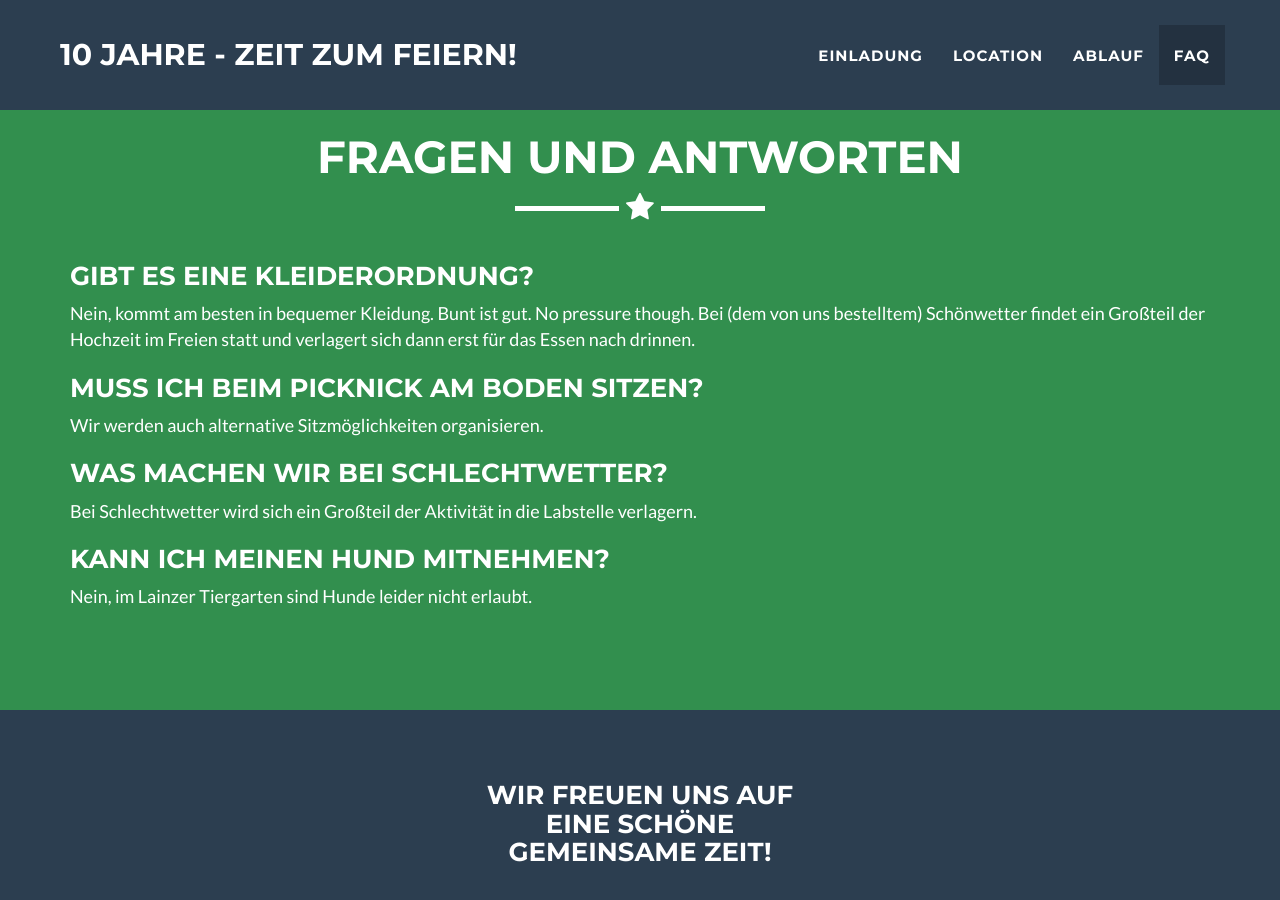
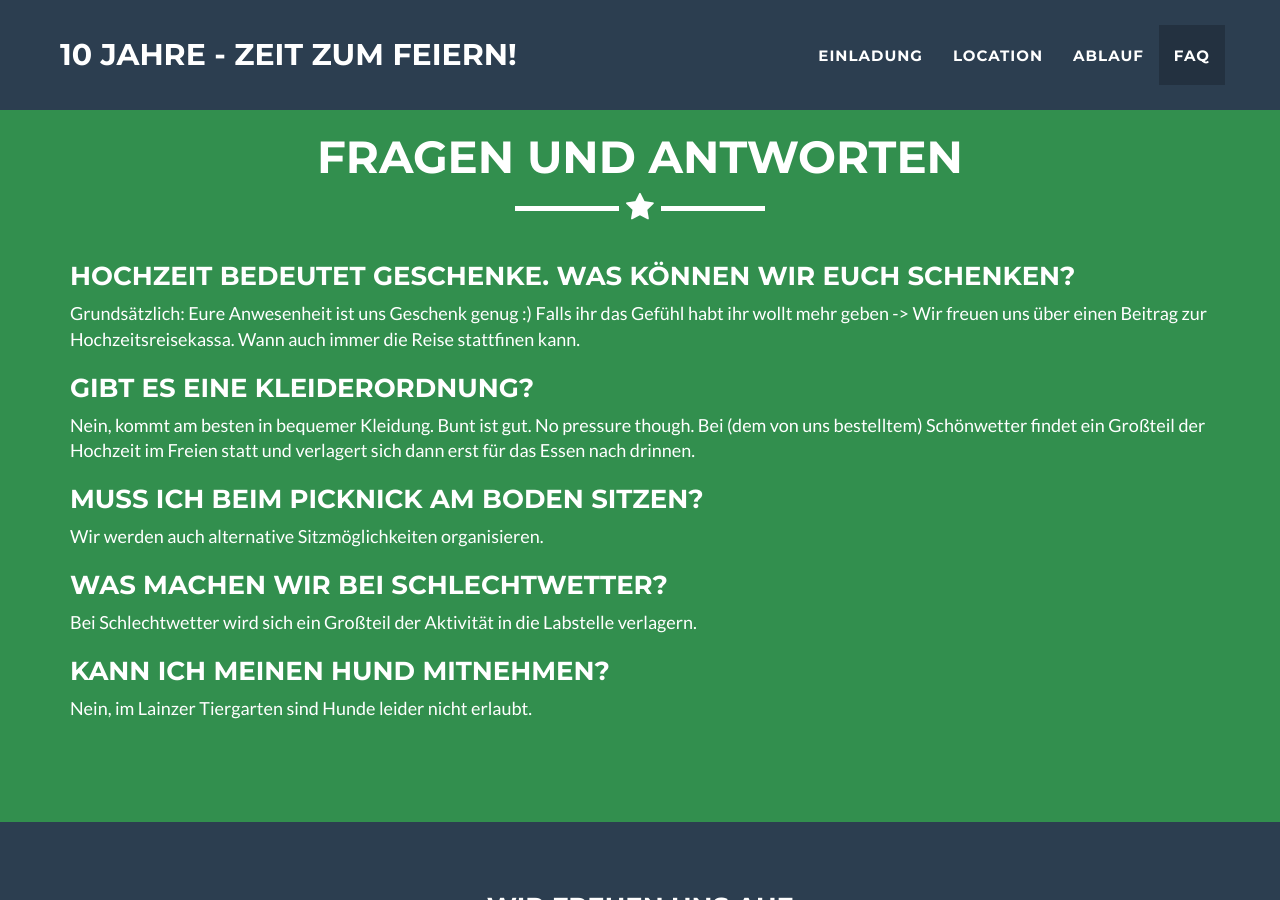
Before and after one commit to Sosian/sosian.github.io, a Jekyll site: the page built from index.html, in a window 1280 px wide and 900 px high, scrolled down 2849 px. Built offline with Jekyll 4.4.1, drawn with Linux system fonts in a browser that asks for light colours.

Commit message:
Geschenke hinzugefügt

```diff
--- a/_config.yml
+++ b/_config.yml
@@ -17,6 +17,9 @@ permalink: pretty
 
 #for faqs
 faqs:
+  - title: Hochzeit bedeutet Geschenke. Was können wir euch schenken?
+    body: "Grundsätzlich: Eure Anwesenheit ist uns Geschenk genug :) Falls ihr das Gefühl habt ihr wollt mehr geben -> Wir freuen uns über einen Beitrag zur Hochzeitsreisekassa. Wann auch immer die Reise stattfinen kann."
+
   - title: Gibt es eine Kleiderordnung?
     body: Nein, kommt am besten in bequemer Kleidung. Bunt ist gut. No pressure though. Bei (dem von uns bestelltem) Schönwetter findet ein Großteil der Hochzeit im Freien statt und verlagert sich dann erst für das Essen nach drinnen.
 
```
